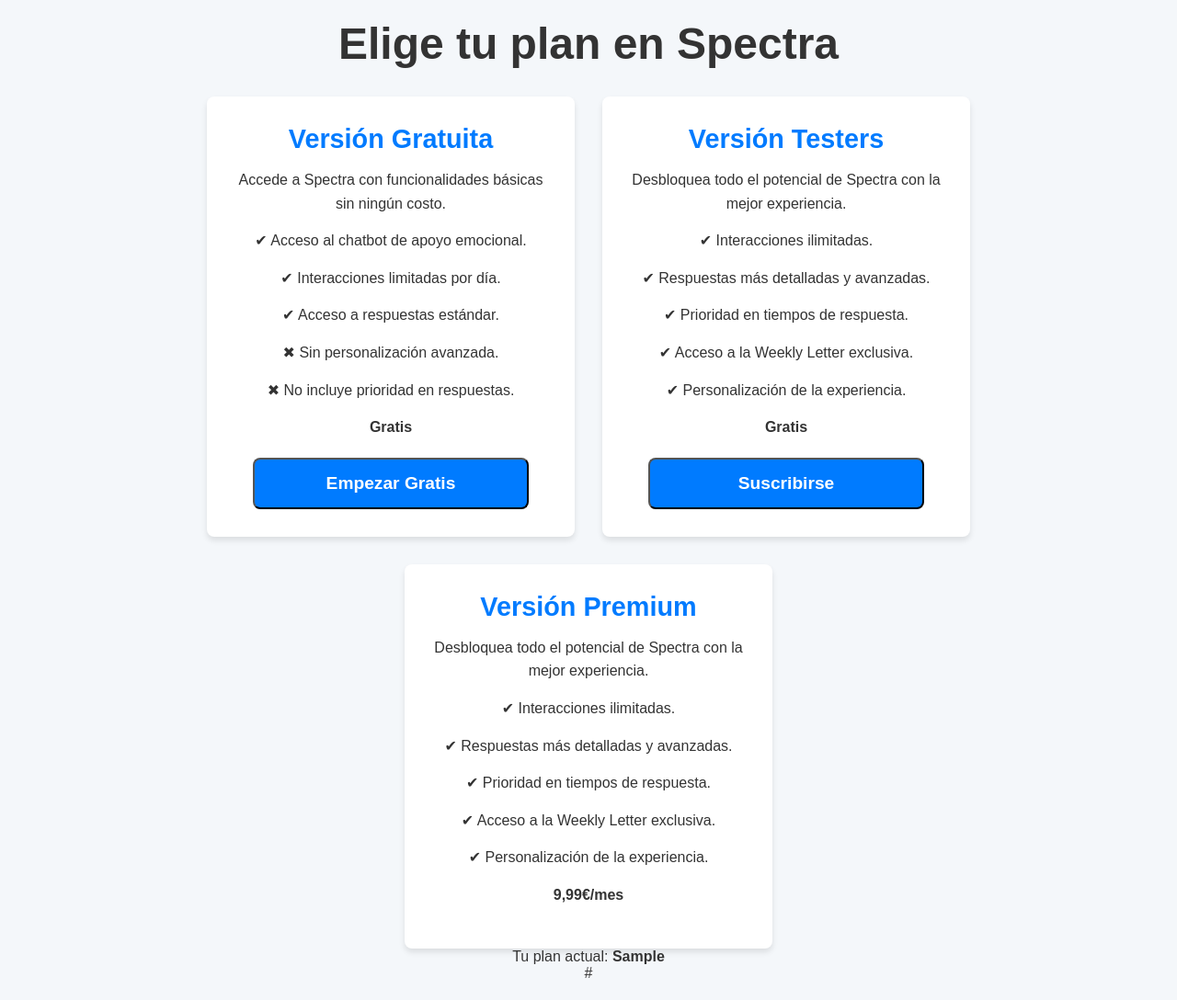
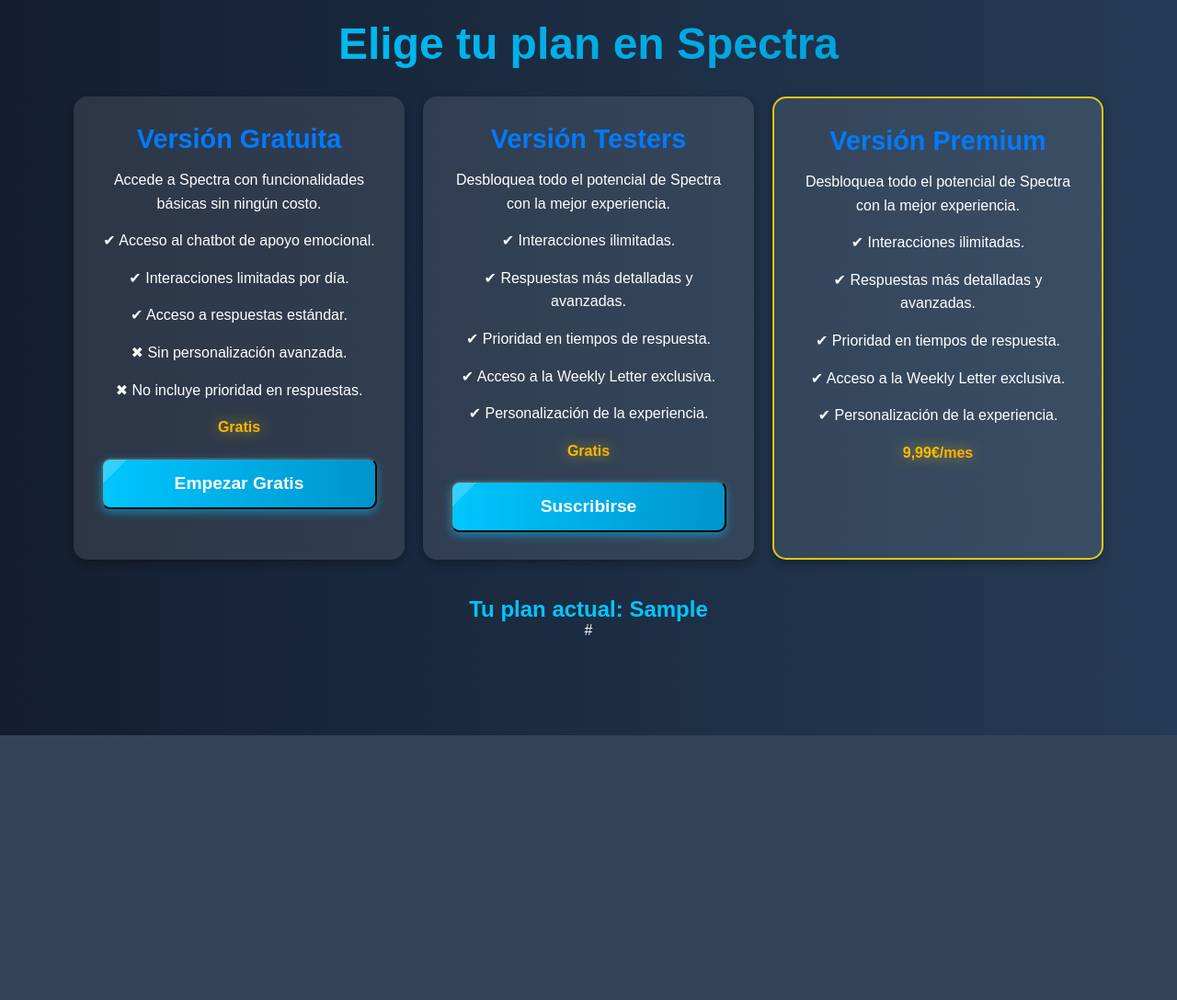
Before and after one commit to AISpectra/Spectra, a Flask app: template templates/suscripcion.html in a window 1280 px wide. Shown: the whole page at 92% size. After the commit the page ends 800 px from the top, so only its background shows below. Run offline with Flask 3, Linux system fonts and the light colour scheme; the template is opened without the code that fills it: most values are stand-ins (such as "Sample title", 1, 10 or a date in 2020); parts of the project's set-up code (start-up, migrations or seed data) failed here and were passed over; some libraries are stand-ins or nearby versions.

Commit message:
Suscripcion

```diff
--- a/templates/suscripcion.html
+++ b/templates/suscripcion.html
@@ -5,6 +5,16 @@
     <meta name="viewport" content="width=device-width, initial-scale=1.0">
     <title>Suscripción - Spectra</title>
     <style>
+        .fade-in {
+          opacity: 0;
+          transform: translateY(20px);
+          animation: fadeInAnimation 1s ease-in-out forwards;
+        }
+        @keyframes fadeInAnimation {
+          0% { opacity: 0; transform: translateY(20px); }
+          100% { opacity: 1; transform: translateY(0); }
+        }
+
         * {
             margin: 0;
             padding: 0;
@@ -13,36 +23,59 @@
 
         body {
           font-family: 'Arial', sans-serif;
-            background-color: #f4f7fa;
-            color: #333;
+          background: linear-gradient(to right, #141e30, #243b55);
+          color: white;
           text-align: center;
           padding: 20px;
         }
 
+
         h1 {
           font-size: 3rem;
           font-weight: bold;
+          background: linear-gradient(to right, #00c6ff, #0094cc);
+          -webkit-background-clip: text;
+          -webkit-text-fill-color: transparent;
           margin-bottom: 30px;
         }
+
 
         .subscription-container {
             display: flex;
             justify-content: center;
-            gap: 30px;
-            flex-wrap: wrap;
-            max-width: 1000px;
+            align-items: stretch; /* Hace que todos los planes tengan la misma altura */
+            gap: 20px;
+            max-width: 1200px; /* Ajusta el ancho máximo */
             margin: auto;
+            flex-wrap: nowrap; /* Evita que los planes se acomoden en otra fila */
         }
 
+
         .plan {
-            background-color: #fff;
+            background: rgba(255, 255, 255, 0.1);
             padding: 30px;
-            border-radius: 8px;
-            box-shadow: 0 4px 6px rgba(0, 0, 0, 0.1);
-            max-width: 400px;
-            width: 100%;
+            border-radius: 15px;
+            box-shadow: 0 4px 10px rgba(0, 0, 0, 0.3);
+            width: 30%; /* Ajusta el ancho de cada plan */
+            min-width: 300px; /* Evita que los planes sean demasiado pequeños */
             text-align: center;
+            transition: transform 0.3s ease, box-shadow 0.3s ease;
         }
+
+        .plan:hover {
+            transform: scale(1.05);
+            box-shadow: 0 8px 20px rgba(0, 198, 255, 0.6);
+        }
+
+        .plan:nth-child(3) {
+            border: 2px solid transparent;
+            animation: glowingBorder 1.5s infinite alternate;
+        }
+        @keyframes glowingBorder {
+            0% { border-color: rgba(255, 223, 0, 0.5); }
+            100% { border-color: rgba(255, 223, 0, 1); }
+        }
+
 
         .plan h2 {
             font-size: 1.8rem;
@@ -57,35 +90,79 @@
         }
 
         .price {
-            font-size: 2rem;
+          font-size: 2.2rem;
           font-weight: bold;
+          background: linear-gradient(to right, #ffd700, #ff8c00);
+          -webkit-background-clip: text;
+          -webkit-text-fill-color: transparent;
           margin-bottom: 20px;
+          text-shadow: 0px 0px 15px rgba(255, 223, 0, 0.6);
         }
+
 
         .subscribe-button {
            display: block;
-            background-color: #007bff;
+           background: linear-gradient(to right, #00c6ff, #0094cc);
            color: white;
            padding: 15px;
            font-size: 1.2rem;
            font-weight: bold;
-            border-radius: 8px;
+           border-radius: 10px;
            text-decoration: none;
-            transition: background-color 0.3s ease;
+           transition: transform 0.3s ease, background 0.3s ease, box-shadow 0.3s ease;
            width: 100%;
            max-width: 300px;
            margin: 20px auto 0 auto;
+           box-shadow: 0px 4px 10px rgba(0, 198, 255, 0.5);
+           position: relative;
+           overflow: hidden;
+        }
+        .subscribe-button::before {
+           content: "";
+           position: absolute;
+           top: 0;
+           left: -100%;
+           width: 100%;
+           height: 100%;
+           background: rgba(255, 255, 255, 0.2);
+           transform: skewX(-45deg);
+           transition: left 0.5s ease-in-out;
+        }
+        .subscribe-button:hover::before {
+           left: 150%;
+        }
+        .subscribe-button:hover {
+           background: #0094cc;
+           transform: scale(1.05);
+           box-shadow: 0px 6px 15px rgba(0, 198, 255, 0.7);
         }
 
         .subscribe-button:hover {
-            background-color: #0056b3;
+           background: #0094cc;
+           transform: scale(1.05);
         }
+        @media (max-width: 1024px) {
+         .subscription-container {
+           flex-wrap: wrap; /* Permite que los planes pasen a otra fila */
+         }
+
+         .plan {
+           width: 45%; /* Permite que haya 2 planes en una fila en pantallas medianas */
+         }
+        }
+
+        @media (max-width: 768px) {
+         .plan {
+           width: 100%; /* Los planes se apilan en pantallas pequeñas */
+         }
+        }
+
     </style>
 </head>
 <body>
-    <h1>Elige tu plan en Spectra</h1>
+    <h1 class="fade-in">Elige tu plan en Spectra</h1>
 
-    <div class="subscription-container">
+    <div class="subscription-container fade-in">
         <div class="plan">
             <h2>Versión Gratuita</h2>
             <p>Accede a Spectra con funcionalidades básicas sin ningún costo.</p>
@@ -115,6 +192,7 @@
             	<button type="submit" class="subscribe-button">Suscribirse</button>
             </form>
         </div>
+
         <div class="plan">
            <h2>Versión Premium</h2>
            <p>Desbloquea todo el potencial de Spectra con la mejor experiencia.</p>
@@ -132,9 +210,8 @@
            </div>
         </div>
     </div>
-    <div class="plan-actual">
+    <div class="plan-actual" style="margin-top: 40px; font-size: 1.5rem; font-weight: bold; color: #00c6ff;">
             <p>Tu plan actual: <strong>{{ subscription_actual }}</strong></p>
-
     </div>
     <script>
      console.log("paypal_client_id: {{ paypal_client_id }}");
```
Lines whose indentation alone changed are shown as unchanged.
